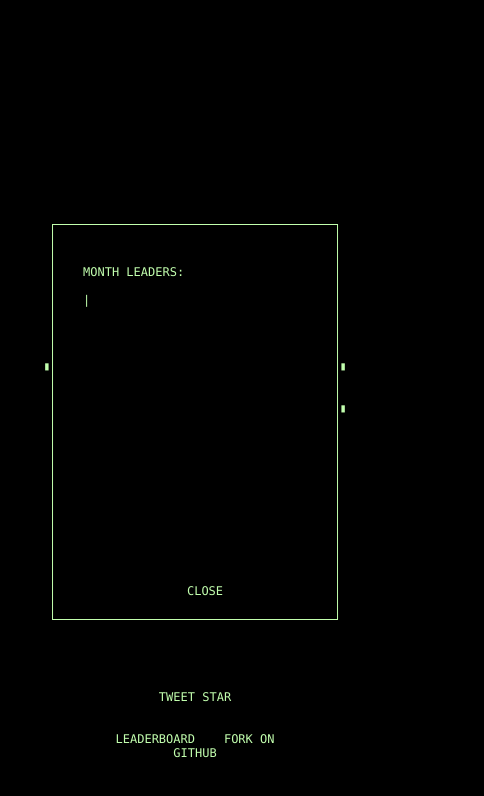
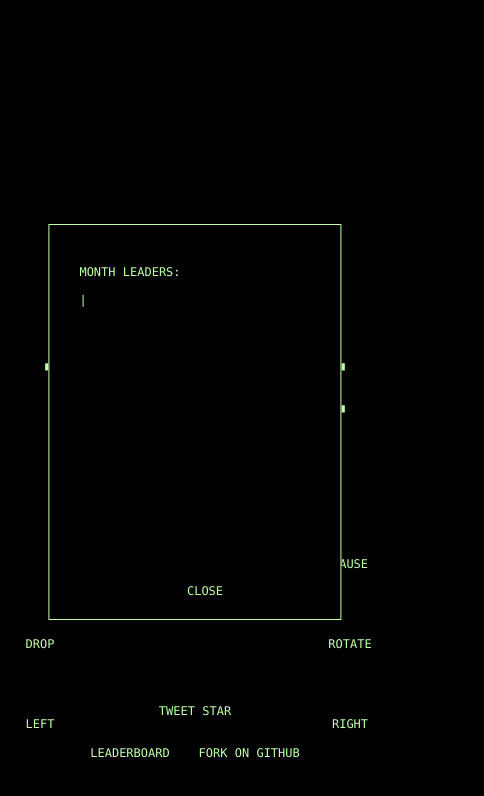
Before and after one commit to ytiurin/tetris, a website: page src/index.html in a window 390 px wide. Both pictures are taken after a click on the element "LEADERBOARD". Shown: the whole page, 484 px wide, since content can reach past the window. Drawn offline with Linux system fonts and the light colour scheme; no server answers.

Commit message:
Add on-screen game controls

```diff
--- a/public/styles.css
+++ b/public/styles.css
@@ -1 +1 @@
-.link,a,button,input{text-transform:uppercase}::-webkit-scrollbar{width:4px}::-webkit-scrollbar-thumb{background-color:#C2FFAE}a,body,button,input{background-color:#000;color:#C2FFAE;font-family:"Lucida Console",Monaco,monospace;font-size:12px}button,input{border:none;outline:0}input{border-bottom:1px solid #C2FFAE;width:80px}#container,#leaderboard,#userboard{position:absolute;left:50%;top:50%;transform:translateX(-50%) translateY(-50%)}#leaderboard,#userboard{background-color:#000;border:1px solid #C2FFAE;display:none;padding:40px 10px 20px 30px}#score-leaders{height:280px;overflow:auto;margin-bottom:10px;padding-right:20px}#buttons{position:absolute;left:50%;bottom:10%;text-align:center;transform:translateX(-50%)}.link,a{cursor:pointer;text-decoration:none}.link:hover,a:hover{text-decoration:underline}
+.link,a,button,input{text-transform:uppercase}::-webkit-scrollbar{width:4px}::-webkit-scrollbar-thumb{background-color:#C2FFAE}body{margin:0}a,body,button,input{background-color:#000;color:#C2FFAE;font-family:"Lucida Console",Monaco,monospace;font-size:12px}.link,a{cursor:pointer;text-decoration:none}.link:hover,a:hover{text-decoration:underline}button,input{border:none;outline:0}input{border-bottom:1px solid #C2FFAE;width:80px}#container{height:100%;width:100%;position:fixed}#game,#leaderboard,#userboard{position:absolute;left:50%;top:50%;transform:translateX(-50%) translateY(-50%)}@media (max-height:568px){#game{top:20%;transform:translateX(-50%) translateY(-20%)}}#leaderboard,#userboard{background-color:#000;border:1px solid #C2FFAE;display:none;padding:40px 30px 20px;white-space:nowrap;z-index:1}#leaderboard{padding:40px 10px 20px 30px}#score-leaders{height:280px;overflow:auto;margin-bottom:10px;padding-right:20px}@media (max-height:400px){#score-leaders{height:120px}}#share{position:absolute;left:50%;bottom:10%;text-align:center;transform:translateX(-50%);white-space:nowrap}.controls{bottom:80px;position:fixed;z-index:1}@media (max-height:419px){#share{display:none}.controls{bottom:0}}.controls.left{left:0}.controls.right{right:0}.controls>button{background-color:transparent;width:80px;height:80px;display:block}
--- a/src/index.html
+++ b/src/index.html
@@ -55,14 +55,28 @@
 
 </head><body>
 
-  <div id="container"></div>
+  <div id="container">
+    <div id="game"></div>
+
+    <div class="controls left">
+      <button id="control-drop" data-key="32">DROP</button>
+      <button id="control-left" data-key="37">LEFT</button>
+    </div>
+
+    <div class="controls right">
+      <button id="control-pause" data-key="80">PAUSE</button>
+      <button id="control-rotate" data-key="38">ROTATE</button>
+      <button id="control-right" data-key="39">RIGHT</button>
+    </div>
 
     <div id="userboard">
       <div id="your-score"></div>
       <div id="your-best-score"></div><br/><br/>
       YOUR NAME:&nbsp;<input type="text" id="name-input" /><br/><br/><br/>
-    <div style="text-align:center;">
-      <button id="userboard-send">SEND</button></div>
+      <div style="text-align:right;">
+        <button id="userboard-close">CANCEL</button>
+        <button id="userboard-send">SEND</button>
+      </div>
     </div>
 
     <div id="leaderboard">
@@ -72,7 +86,7 @@
         <button id="leaderboard-close">CLOSE</button></div>
     </div>
 
-  <div id="buttons">
+    <div id="share">
       <a class="twitter-share-button"
         href="https://twitter.com/share"
         data-text="Classic #TETRIS game with shared leaderboard #javascript #games #retro #github"
@@ -89,6 +103,7 @@
       <span id="leaderboard-link" class="link">Leaderboard</span>&nbsp;&nbsp;&nbsp;
       <a target="_blank" href="https://github.com/ytiurin/tetris">Fork on Github</span>
     </div>
+  </div>
 
   <script type="text/javascript" src="./index.js"></script>
 
--- a/src/index.js
+++ b/src/index.js
@@ -72,9 +72,16 @@
     function hide()
     {
       byId("userboard-send").removeEventListener("click", sendScore)
+      byId("userboard-close").removeEventListener( "click", cancel )
       byId("userboard").style.display = "none";
       unsubEnter()
       unsubEsc()
+    }
+
+    function cancel()
+    {
+      hide()
+      cancelNext()
     }
 
     function sendScore()
@@ -137,12 +144,10 @@
 
     byId("name-input").focus()
     byId("userboard-send").addEventListener( "click", sendScore )
+    byId("userboard-close").addEventListener( "click", cancel )
+
     var unsubEnter = onEnter( byId("name-input"), sendScore )
-
-    var unsubEsc = onEsc( document, function() {
-      hide()
-      cancelNext()
-    })
+    var unsubEsc = onEsc( document, cancel )
   }
 
   function popLeaderboard( next )
@@ -187,6 +192,12 @@
     xhr.send();
   }
 
+  function clickScreenButton( e )
+  {
+    if ( e.target.dataset && e.target.dataset.key )
+      TETRIS.pressKey( parseInt( e.target.dataset.key ))
+  }
+
   function bindGameKeys()
   {
     var controlIID, prevKeyCode
@@ -225,12 +236,14 @@
     setTimeout(function(){
       addEventListener( 'keyup', termKey )
       addEventListener( 'keydown', readKey )
+      addEventListener( 'click', clickScreenButton )
     })
 
     return function() {
       clearInterval( controlIID )
       removeEventListener( 'keyup', termKey )
       removeEventListener( 'keydown', readKey )
+      removeEventListener( 'click', clickScreenButton )
       TETRIS.pause()
     }
   }
@@ -266,7 +279,7 @@
         ">" : "&rsaquo;",
         "\n\r" : "<br>" }[ m ] })
 
-      byId("container").innerHTML = frame
+      byId("game").innerHTML = frame
     }
   })
 
--- a/src/styles.css
+++ b/src/styles.css
@@ -4,8 +4,22 @@
 ::-webkit-scrollbar-thumb {
   background-color: #C2FFAE;
 }
+body {
+  margin: 0;
+}
 body, a, input, button {
-  background-color:#000000; color:#C2FFAE; font-family:"Lucida Console", Monaco, monospace; font-size:12px;
+  background-color:#000000;
+  color:#C2FFAE;
+  font-family:"Lucida Console", Monaco, monospace;
+  font-size:12px;
+}
+a, .link {
+  cursor: pointer;
+  text-transform: uppercase;
+  text-decoration: none;
+}
+a:hover, .link:hover {
+  text-decoration: underline;
 }
 button, input {
   border: none;
@@ -16,16 +30,32 @@ input {
   border-bottom: 1px solid #C2FFAE;
   width:80px;
 }
-#container, #leaderboard, #userboard {
+#container {
+  height:100%;
+  width:100%;
+  position: fixed;
+}
+#game, #leaderboard, #userboard {
   position: absolute;
   left: 50%;
   top: 50%;
   transform: translateX(-50%) translateY(-50%);
 }
+@media (max-height: 568px) {
+  #game {
+    top: 20%;
+    transform: translateX(-50%) translateY(-20%);
+  }
+}
 #leaderboard, #userboard {
   background-color: #000000;
   border: 1px solid #C2FFAE;
   display: none;
+  padding: 40px 30px 20px;
+  white-space: nowrap;
+  z-index: 1;
+}
+#leaderboard {
   padding: 40px 10px 20px 30px;
 }
 #score-leaders {
@@ -34,18 +64,43 @@ input {
   margin-bottom: 10px;
   padding-right: 20px;
 }
-#buttons {
+@media (max-height: 400px) {
+  #score-leaders {
+    height: 120px;
+  }
+}
+#share {
   position: absolute;
   left: 50%;
   bottom: 10%;
   text-align: center;
   transform: translateX(-50%);
+  white-space: nowrap;
 }
-a, .link {
-  cursor: pointer;
-  text-transform: uppercase;
-  text-decoration: none;
+@media (max-height: 419px) {
+  #share {
+    display:none;
+  }
 }
-a:hover, .link:hover {
-  text-decoration: underline;
+.controls {
+  bottom: 80px;
+  position: fixed;
+  z-index: 1;
 }
+@media (max-height: 419px) {
+  .controls {
+    bottom: 0;
+  }
+}
+.controls.left {
+  left:0;
+}
+.controls.right {
+  right:0;
+}
+.controls > button {
+  background-color: transparent;
+  width:80px;
+  height:80px;
+  display:block;
+}
```
Also changed, not shown: index.html (+1 -1 lines), public/index.js (+1 -1 lines). Lines whose indentation alone changed are shown as unchanged.
